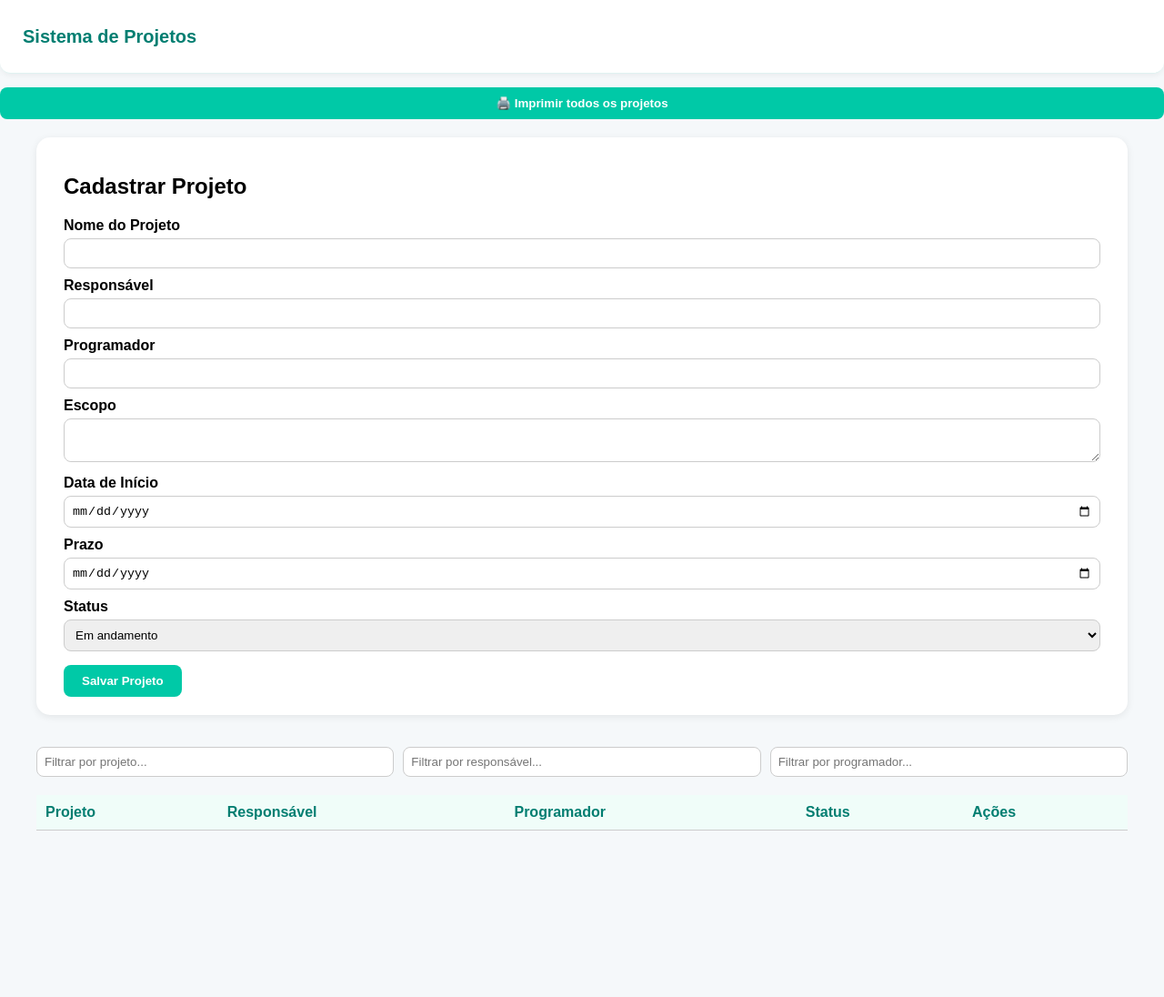
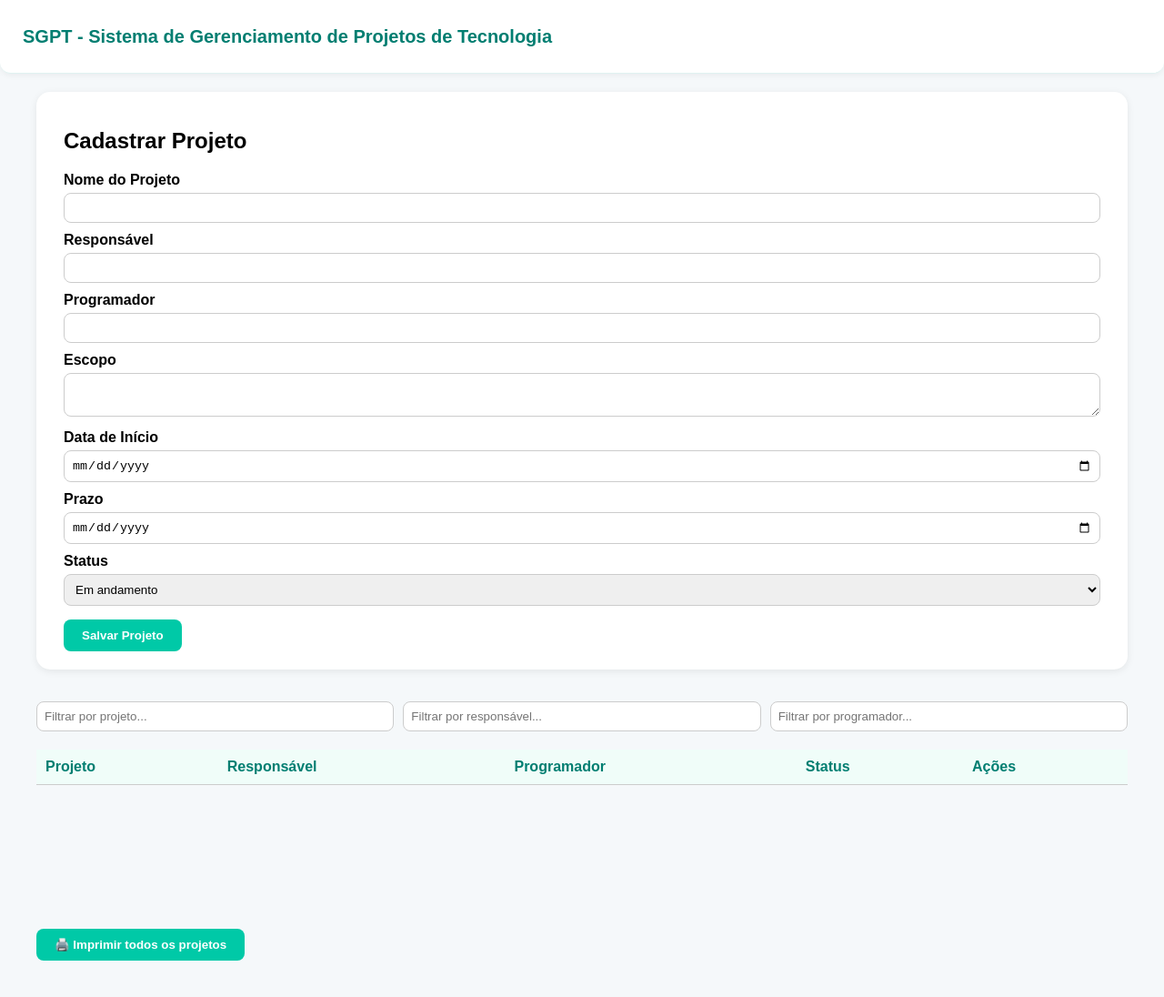
Before and after one commit to Santanatechsp/gerenciarprojeto, a plain HTML site: page index.html in a window 1280 px wide. Shown: the whole page at 91% size. Drawn offline with nearby package versions, Linux system fonts and the light colour scheme.

Commit message:
Update index.html

```diff
--- a/index.html
+++ b/index.html
@@ -142,10 +142,10 @@
 </head>
 <body>
   <header>
-    <div class="titulo-central">Sistema de Projetos</div>
+    <div class="titulo-central">SGPT - Sistema de Gerenciamento de Projetos de Tecnologia</div>
   </header>
 
-   <button onclick="imprimirProjetos()">🖨️ Imprimir todos os projetos</button>
+
 
   <main>
     <form id="formProjeto">
@@ -196,7 +196,7 @@
       </thead>
       <tbody></tbody>
     </table>
-
+ <button onclick="imprimirProjetos()">🖨️ Imprimir todos os projetos</button>
     <canvas id="graficoStatus"></canvas>
   </main>
 <script>
```
